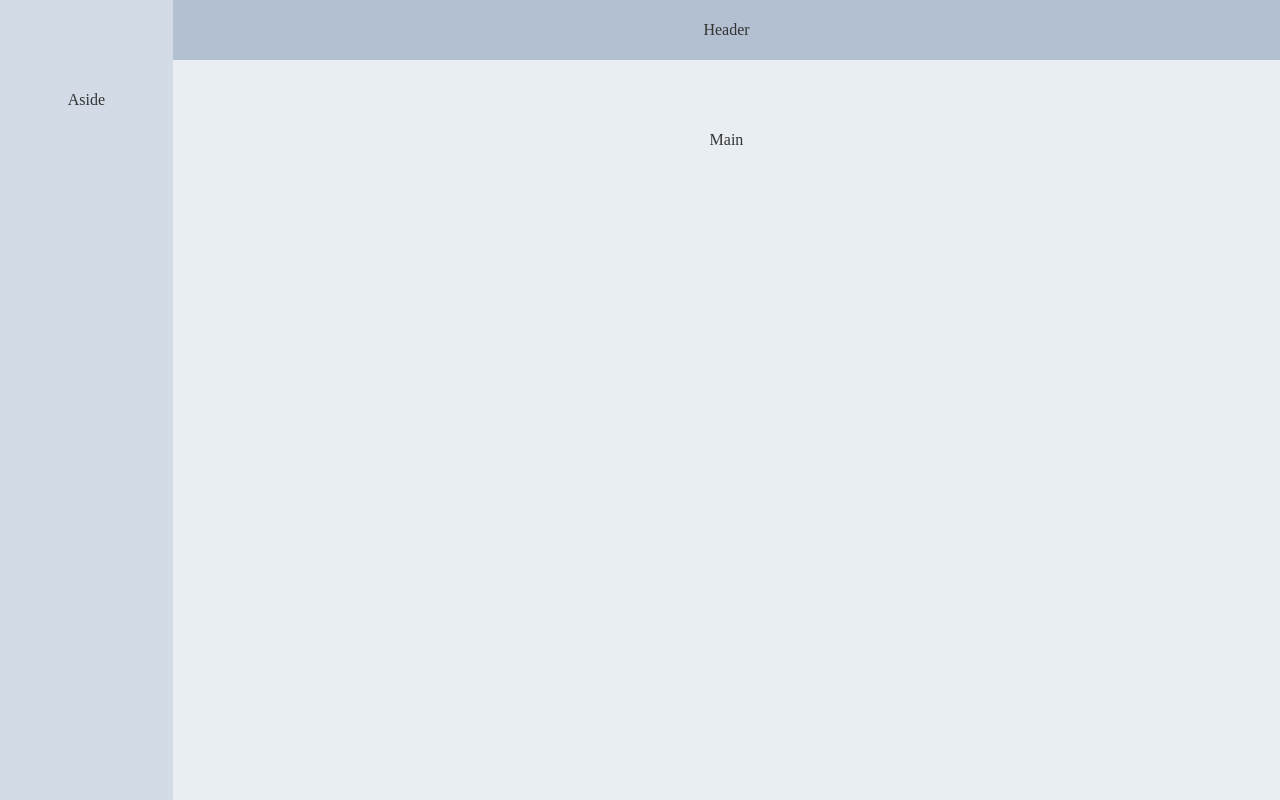
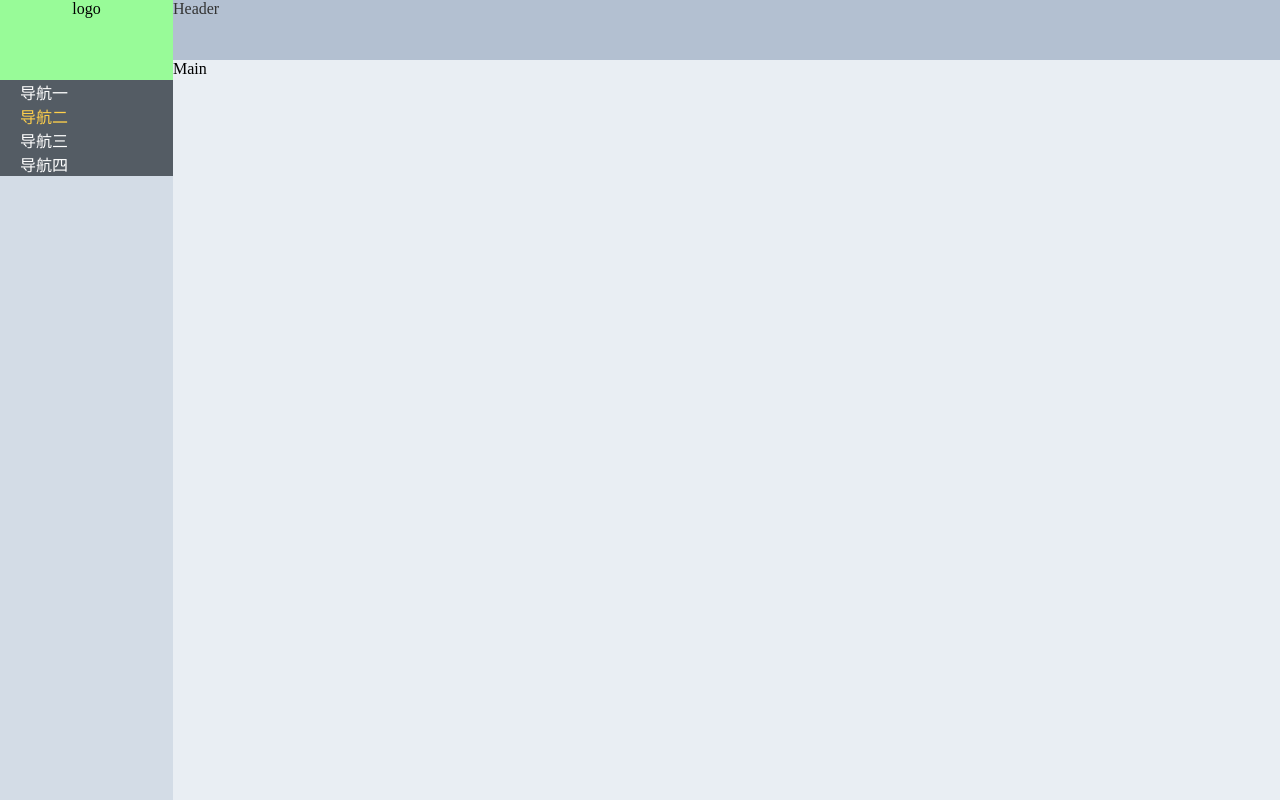
Before and after one commit to hello-stranger-git/yuntong, a Vue app: page / in a window 1280 px wide. Built offline with nearby package versions, Linux system fonts and the light colour scheme.

Commit message:
添加了侧边栏，移除了layout的行高属性

```diff
--- a/src/layout/aside/index.vue
+++ b/src/layout/aside/index.vue
@@ -1,12 +1,76 @@
 <!--侧边栏-->
 <template>
   <div>
-    侧边栏
+    <el-row class="tac">
+      <el-col :span="2">
+        <div class="logo">logo</div>
+        <el-menu
+          default-active="2"
+          class="el-menu-vertical-demo"
+          background-color="#545c64"
+          text-color="#fff"
+          active-text-color="#ffd04b"
+          @open="handleOpen"
+          @close="handleClose"
+        >
+          <el-submenu index="1">
+            <template slot="title">
+              <i class="el-icon-location" />
+              <span>导航一</span>
+            </template>
+            <el-menu-item-group>
+              <template slot="title">分组一</template>
+              <el-menu-item index="1-1">选项1</el-menu-item>
+              <el-menu-item index="1-2">选项2</el-menu-item>
+            </el-menu-item-group>
+            <el-menu-item-group title="分组2">
+              <el-menu-item index="1-3">选项3</el-menu-item>
+            </el-menu-item-group>
+            <el-submenu index="1-4">
+              <template slot="title">选项4</template>
+              <el-menu-item index="1-4-1">选项1</el-menu-item>
+            </el-submenu>
+          </el-submenu>
+          <el-menu-item index="2">
+            <i class="el-icon-menu" />
+            <span slot="title">导航二</span>
+          </el-menu-item>
+          <el-menu-item index="3" disabled>
+            <i class="el-icon-document" />
+            <span slot="title">导航三</span>
+          </el-menu-item>
+          <el-menu-item index="4">
+            <i class="el-icon-setting" />
+            <span slot="title">导航四</span>
+          </el-menu-item>
+        </el-menu>
+      </el-col>
+    </el-row>
   </div>
 </template>
 
 <script>
-export default {}
+export default {
+  data() {
+    return {
+      isCollapse: true
+    }
+  },
+  methods: {
+    handleOpen(key, keyPath) {
+      console.log(key, keyPath)
+    },
+    handleClose(key, keyPath) {
+      console.log(key, keyPath)
+    }
+  }
+}
 </script>
 
-<style lang="less" scoped></style>
+<style lang="less" scoped>
+.logo {
+  height: 80px;
+  background-color: palegreen;
+  text-align: center;
+}
+</style>
--- a/src/layout/index.vue
+++ b/src/layout/index.vue
@@ -1,6 +1,8 @@
 <template>
   <el-container class="outerLayer">
-    <el-aside width="200px">Aside</el-aside>
+    <el-aside width="200px">
+      <SideBar />
+    </el-aside>
     <el-container>
       <el-header>Header</el-header>
       <el-main>Main</el-main>
@@ -9,16 +11,18 @@
 </template>
 
 <script>
-export default {}
+import SideBar from './aside/index'
+export default {
+  components: {
+    SideBar
+  }
+}
 </script>
 
 <style lang="less" scoped>
-.el-header,
-.el-footer {
+.el-header {
   background-color: #b3c0d1;
   color: #333;
-  text-align: center;
-  line-height: 60px;
 }
 
 .outerLayer {
@@ -31,16 +35,10 @@
 
 .el-aside {
   background-color: #d3dce6;
-  color: #333;
-  text-align: center;
-  line-height: 200px;
 }
 
 .el-main {
   background-color: #e9eef3;
-  color: #333;
-  text-align: center;
-  line-height: 160px;
   height: calc(100vh - 60px);
 }
 
```
